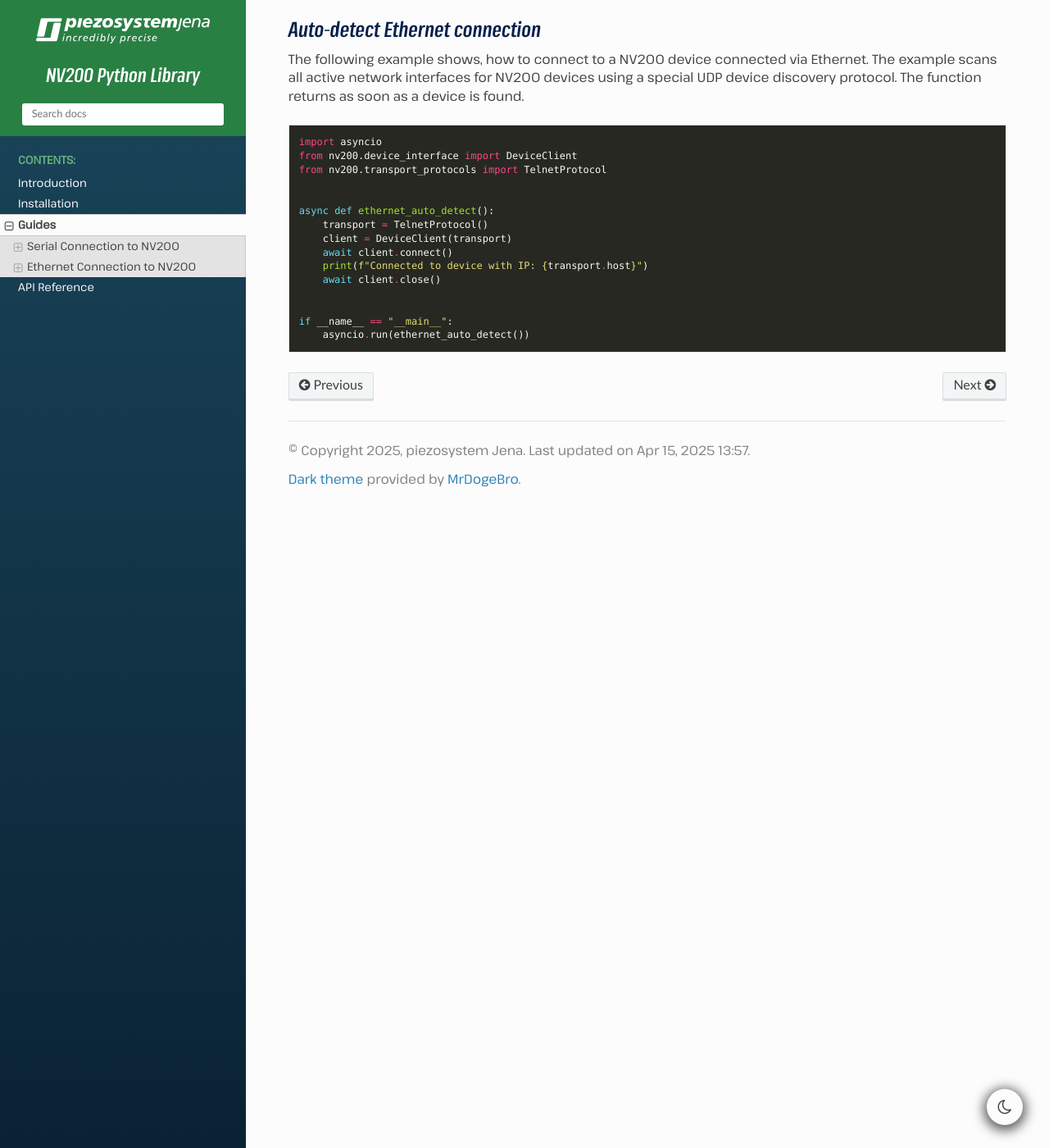
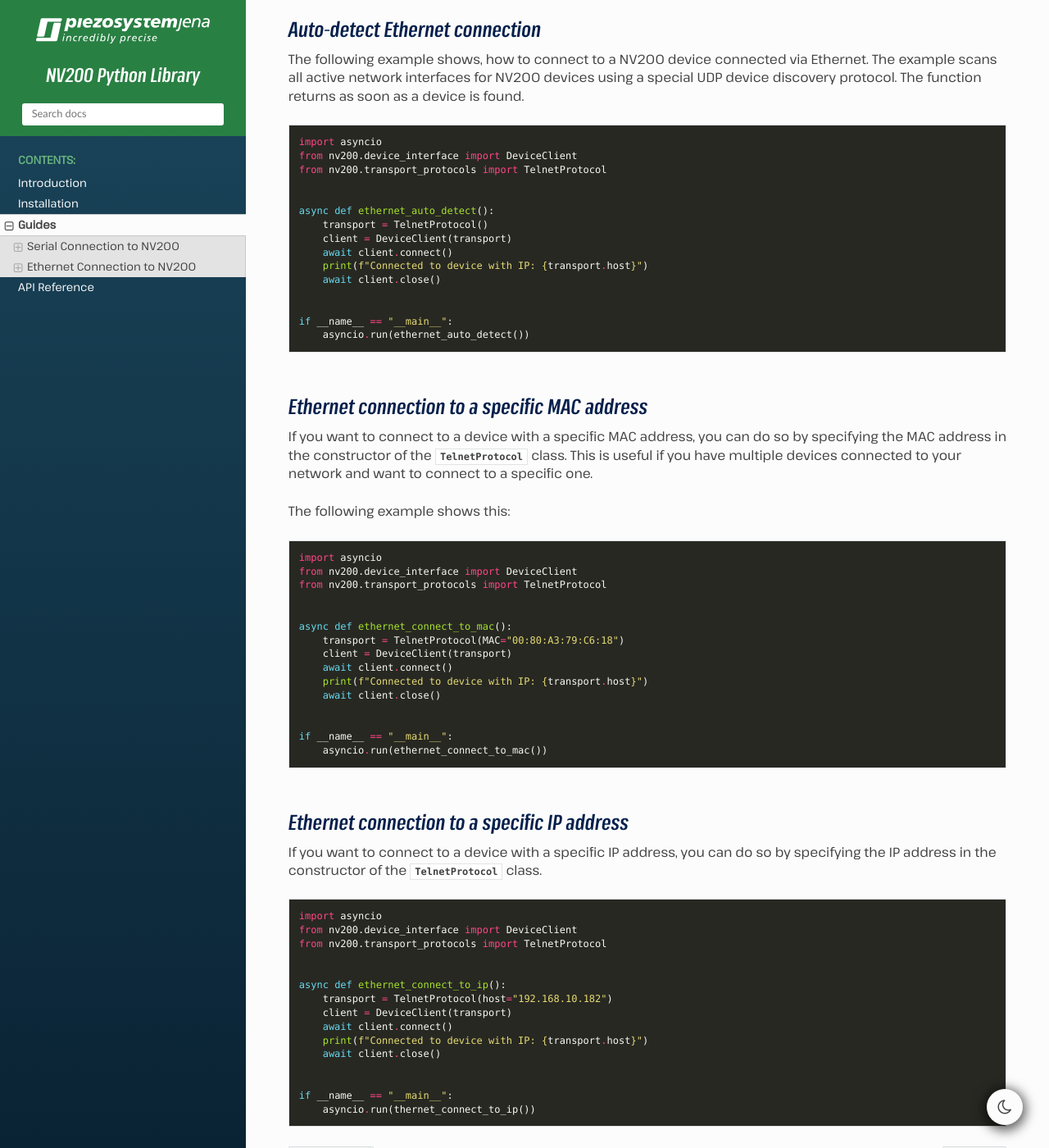
Before and after one commit to piezosystemjena/nv200-python-lib, a Sphinx documentation site: the page built from doc/guides.rst, in a window 1280 px wide and 1400 px high, scrolled down 1465 px. Shown: the whole window at 82% size. Built offline with Sphinx 7.4.7 and the Read the Docs theme 3.1.0, drawn with Linux system fonts in a browser that asks for light colours.

Commit message:
Updated the documentation with additional examples

```diff
--- a/doc/guides.rst
+++ b/doc/guides.rst
@@ -98,3 +98,59 @@
 
     if __name__ == "__main__":
         asyncio.run(ethernet_auto_detect())
+
+
+Ethernet connection to a specific MAC address
+~~~~~~~~~~~~~~~~~~~~~~~~~~~~~~~~~~~~~~~~~~~~~~~
+
+If you want to connect to a device with a specific MAC address,
+you can do so by specifying the MAC address in the constructor of
+the :class:`TelnetProtocol <nv200.transport_protocols.TelnetProtocol>` class.
+This is useful if you have multiple devices connected to your network and
+want to connect to a specific one.
+
+The following example shows this:
+
+.. code-block:: python
+
+    import asyncio
+    from nv200.device_interface import DeviceClient
+    from nv200.transport_protocols import TelnetProtocol
+
+
+    async def ethernet_connect_to_mac():
+        transport = TelnetProtocol(MAC="00:80:A3:79:C6:18")
+        client = DeviceClient(transport)
+        await client.connect()
+        print(f"Connected to device with IP: {transport.host}")
+        await client.close()
+
+
+    if __name__ == "__main__":
+        asyncio.run(ethernet_connect_to_mac())
+
+
+Ethernet connection to a specific IP address
+~~~~~~~~~~~~~~~~~~~~~~~~~~~~~~~~~~~~~~~~~~~~~~~
+
+If you want to connect to a device with a specific IP address,
+you can do so by specifying the IP address in the constructor of
+the :class:`TelnetProtocol <nv200.transport_protocols.TelnetProtocol>` class.
+
+.. code-block:: python
+
+    import asyncio
+    from nv200.device_interface import DeviceClient
+    from nv200.transport_protocols import TelnetProtocol
+
+
+    async def ethernet_connect_to_ip():
+        transport = TelnetProtocol(host="192.168.10.182")
+        client = DeviceClient(transport)
+        await client.connect()
+        print(f"Connected to device with IP: {transport.host}")
+        await client.close()
+
+
+    if __name__ == "__main__":
+        asyncio.run(thernet_connect_to_ip())
```
